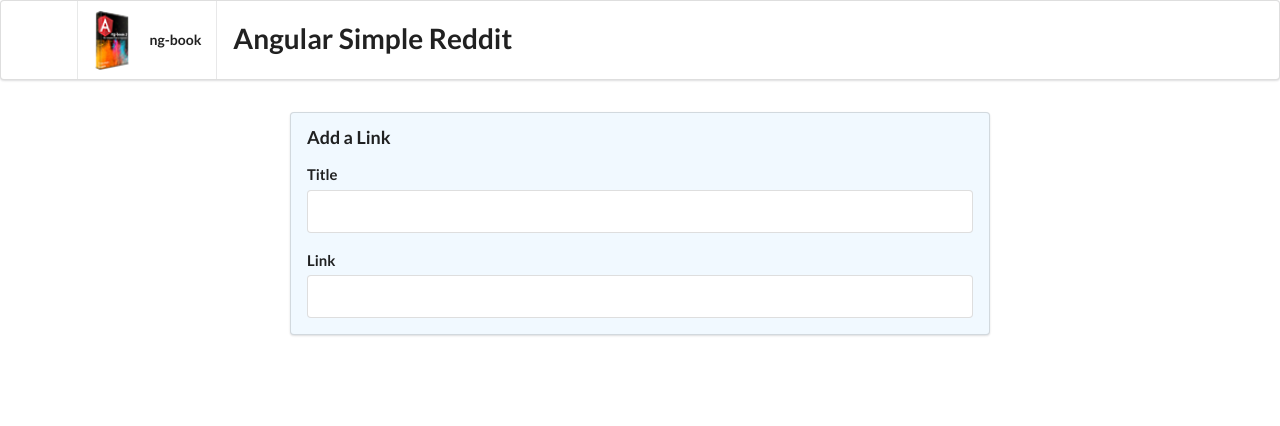
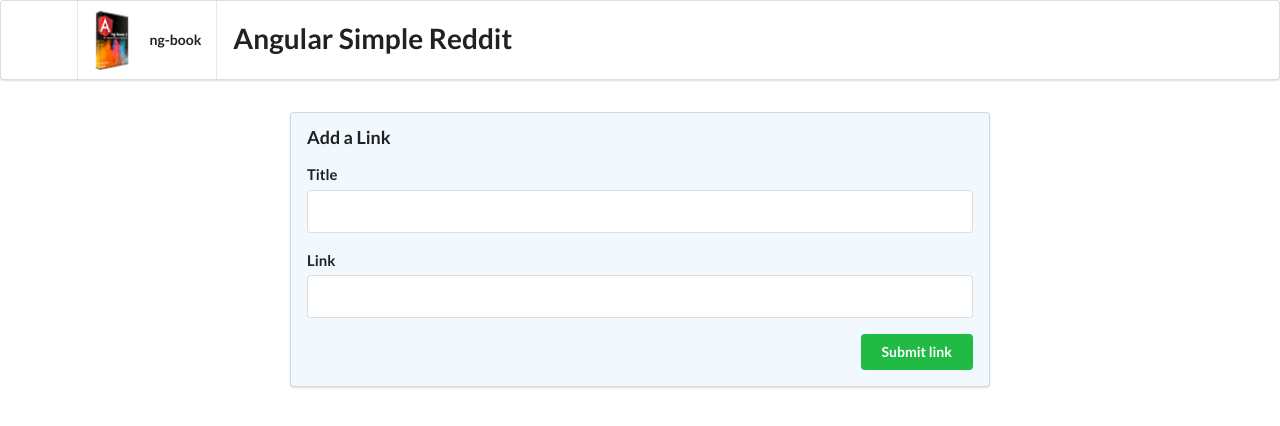
Before and after one commit to elizarrarazeligio/angular-reddit, an Angular app: page / in a window 1280 px wide. Shown: the top 426 px of the page. Built offline with nearby package versions, Linux system fonts and the light colour scheme.

Commit message:
feat: added button for user intercation by submitting information

```diff
--- a/src/app/app.component.html
+++ b/src/app/app.component.html
@@ -3,10 +3,20 @@
 
   <div class="field">
     <label for="title">Title</label>
-    <input name="title" id="title" />
+    <!-- #newtitle refers to a variable used in function addArticle -->
+    <input name="title" id="title" #newtitle />
   </div>
   <div class="field">
     <label for="link">Link</label>
-    <input name="link" id="link" />
+    <!-- Same for #newlink -->
+    <input name="link" id="link" #newlink />
   </div>
+
+  <!-- Added button with function addArticle() -->
+  <button
+    (click)="addArticle(newtitle, newlink)"
+    class="ui positive right floated button"
+  >
+    Submit link
+  </button>
 </form>
--- a/src/app/app.component.ts
+++ b/src/app/app.component.ts
@@ -9,5 +9,8 @@ import { RouterOutlet } from '@angular/router';
   styleUrl: './app.component.css'
 })
 export class AppComponent {
-  title = 'angular-reddit';
+  addArticle(title: HTMLInputElement, link: HTMLInputElement): boolean {
+    console.log(`Adding article title: ${title.value} and link: ${link.value}`);
+    return false;
+  }
 }
```
